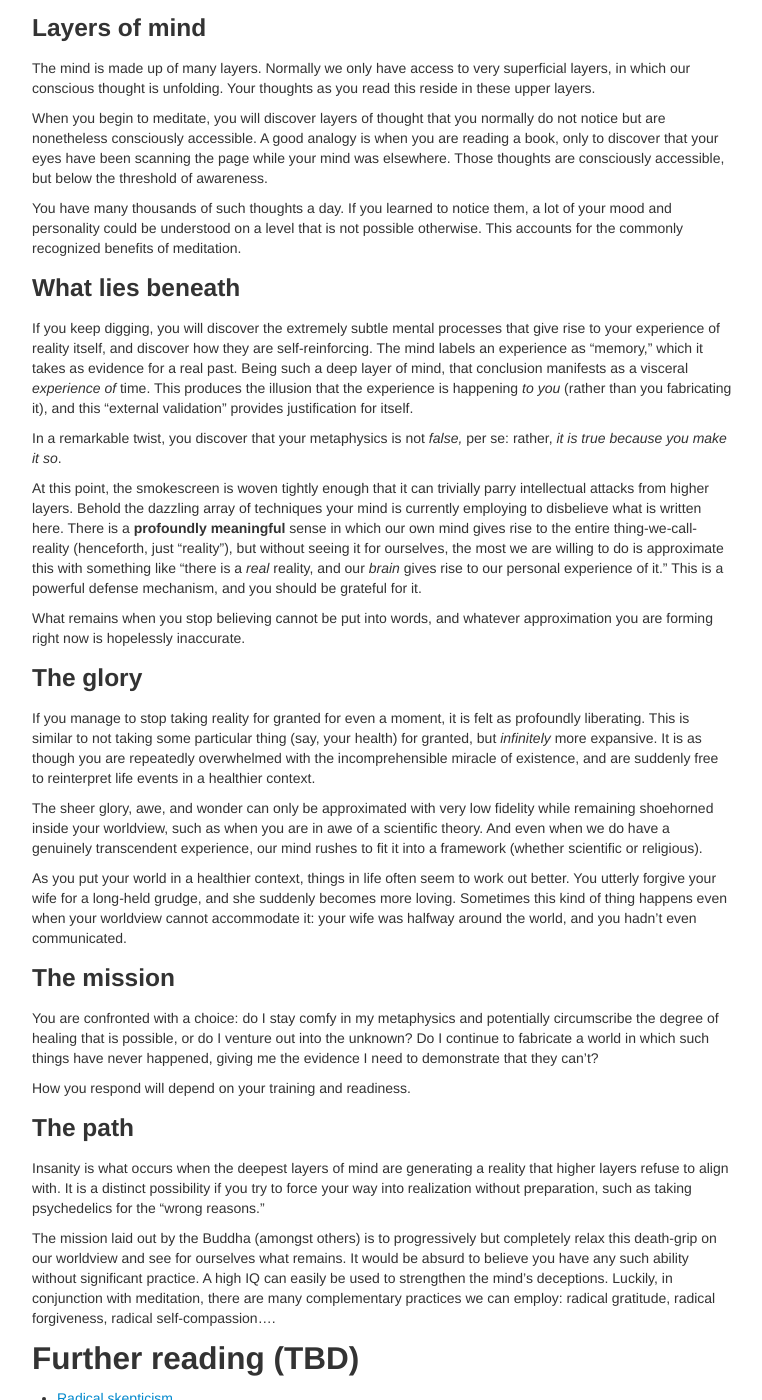
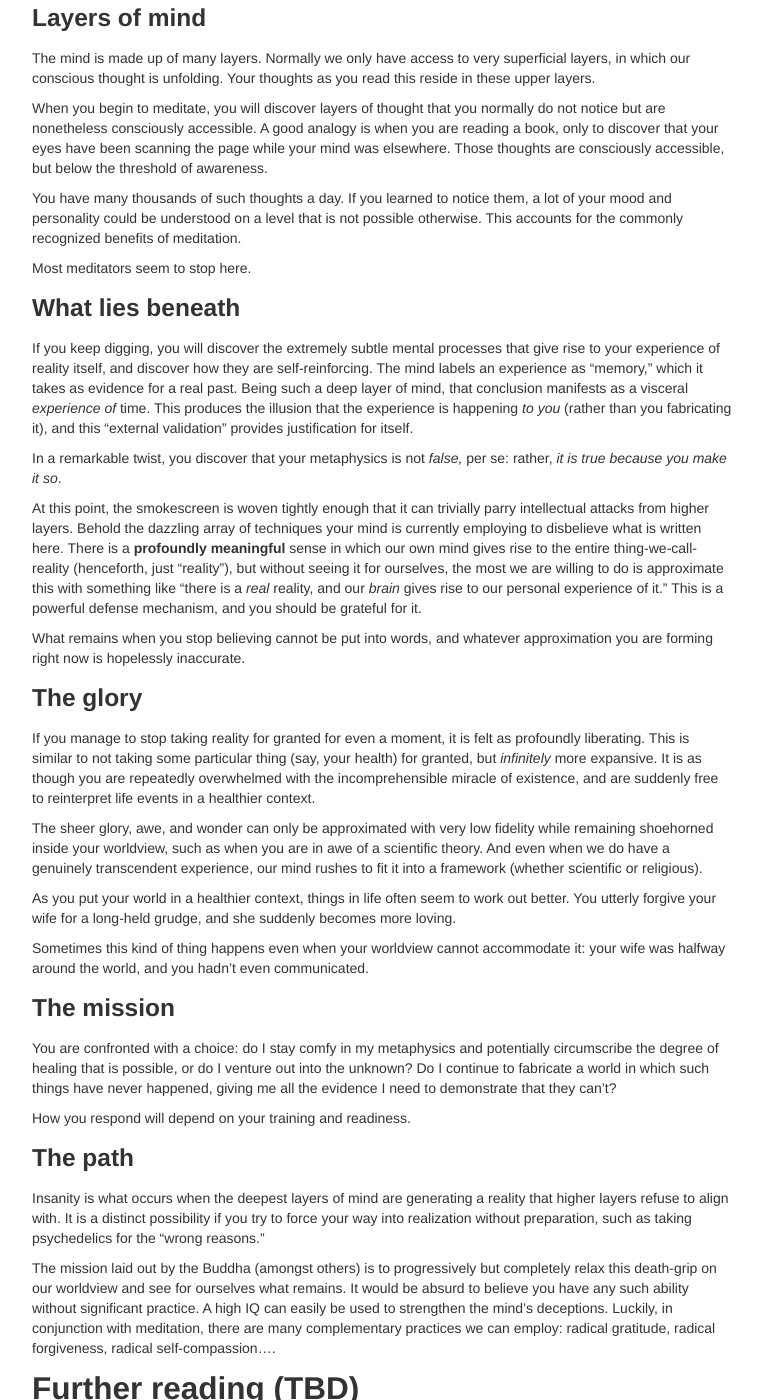
Before and after one commit to monktastic/blog, a Jekyll site: the page built from pages/transcending-metaphysics.md, in a window 1280 px wide and 1400 px high, scrolled down 679 px. Shown: the whole window, without its empty margins (258-1020 px from the left). Built offline with Jekyll 4.4.1, drawn with Linux system fonts in a browser that asks for light colours; some of the changed text lies outside the part shown.

Commit message:
Changed summary

```diff
--- a/pages/transcending-metaphysics.md
+++ b/pages/transcending-metaphysics.md
@@ -58,6 +57,8 @@ You have many thousands of such thoughts a day. If you learned to notice
 them, a lot of your mood and personality could be understood on a level
 that is not possible otherwise. This accounts for the commonly
 recognized benefits of meditation.
+
+Most meditators seem to stop here.
 
 ### What lies beneath
 
@@ -105,17 +106,19 @@ to fit it into a framework (whether scientific or religious).
 
 As you put your world in a healthier context, things in life often seem
 to work out better. You utterly forgive your wife for a long-held
-grudge, and she suddenly becomes more loving. Sometimes this kind of
-thing happens even when your worldview cannot accommodate it: your wife
-was halfway around the world, and you hadn't even communicated.
+grudge, and she suddenly becomes more loving.
+
+Sometimes this kind of thing happens even when your worldview cannot
+accommodate it: your wife was halfway around the world, and you hadn't
+even communicated.
 
 ### The mission
 
 You are confronted with a choice: do I stay comfy in my metaphysics
 and potentially circumscribe the degree of healing that is possible,
 or do I venture out into the unknown? Do I continue to fabricate a
-world in which such things have never happened, giving me the evidence
-I need to demonstrate that they can't?
+world in which such things have never happened, giving me all the
+evidence I need to demonstrate that they can't?
 
 How you respond will depend on your training and readiness.
 
```
Also changed, not shown: other parts of pages/transcending-metaphysics.md (+10 -11 lines).
